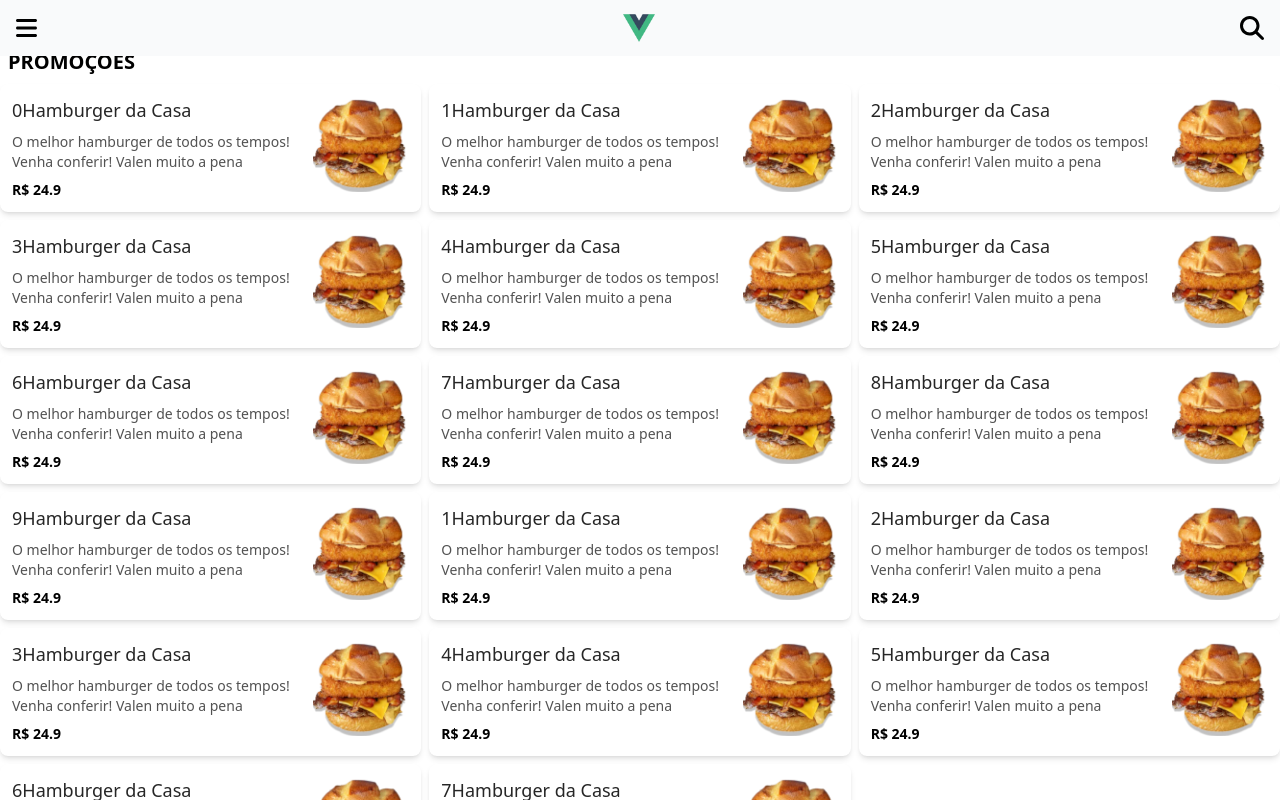
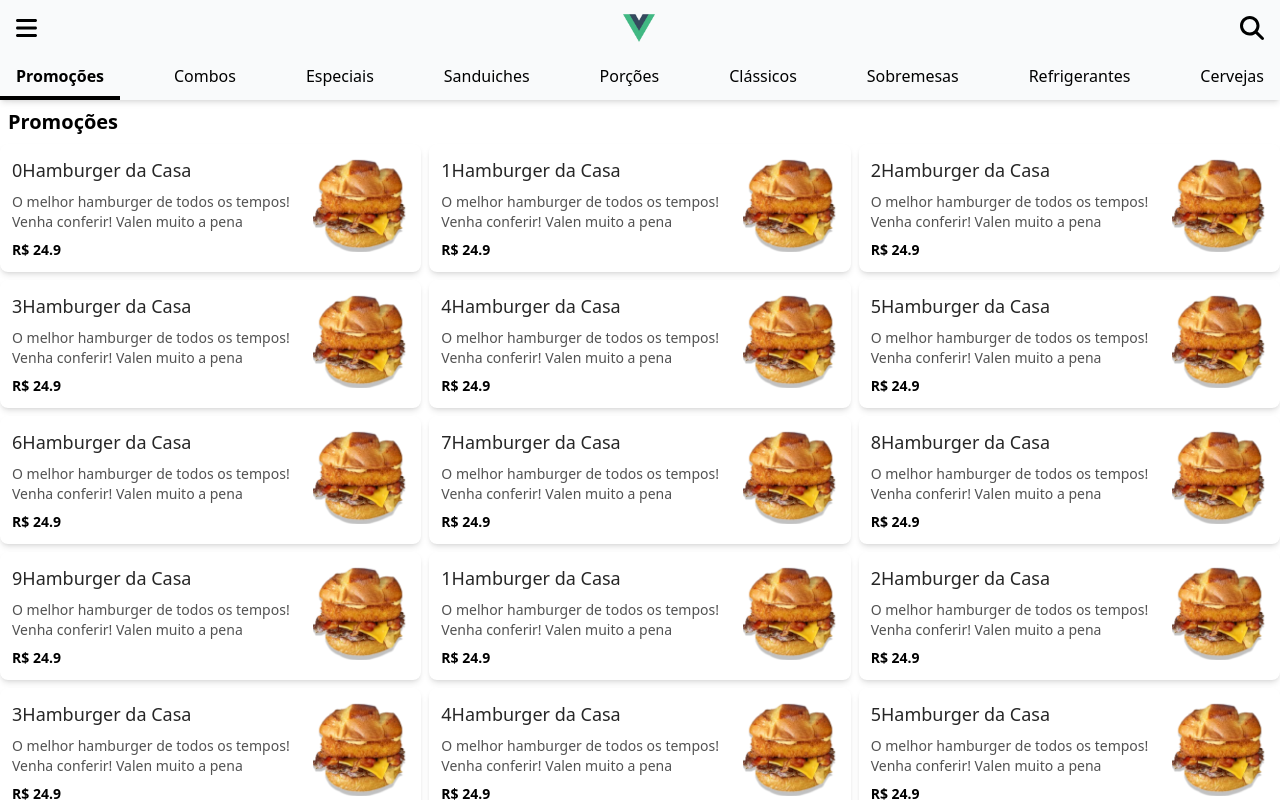
Before and after one commit to evandrofriedri/frontend-web, a Vue app: page / in a window 1280 px wide. Shown: the top 800 px of the page. Built offline with nearby package versions, Linux system fonts and the light colour scheme.

Commit message:
Melhorado menu sticky e sua animacao

```diff
--- a/src/components/CardItem.vue
+++ b/src/components/CardItem.vue
@@ -64,7 +64,7 @@ function openModal() {
 
 </script>
 
-<style>
+<style scoped>
 .modal-enter-active,
 .modal-leave-active {
   transition: all 0.3s ease;
--- a/src/components/MenuBar.vue
+++ b/src/components/MenuBar.vue
@@ -10,7 +10,7 @@
       <MenuButton id="search-button" icon="fa-solid fa-magnifying-glass" />
     </div>
     <Transition name="slide">
-      <div v-if="isOpenMenu" ref="blur" class="fixed p-2 top-0 w-[270px] left-0 h-screen z-50 bg-gray-700 flex-col shadow-md text-white transition-all duration-500">
+      <div v-if="isOpenMenu" ref="blur" class="fixed p-2 top-0 w-[270px] left-0 h-screen z-50 bg-gray-700 flex-col shadow-md text-white">
         <MenuItemBar icon="fa-solid fa-circle-user" label="Entre ou Cadastre-se" route="/login" />
         <MenuSeparator />
         <MenuItemBar v-if="admin" icon="fa-solid fa-users-gear" label="Gerenciar Contas" route="/userAdmin" />
--- a/src/components/MenuButton.vue
+++ b/src/components/MenuButton.vue
@@ -1,5 +1,5 @@
 <template>
-  <div class="cursor-pointer p-2 hover:bg-gray-200 hover:rounded-xl">
+  <div class="cursor-pointer p-2 hover:bg-gray-200 hover:rounded-xl duration-300">
     <button :id="id" type="button">
       <font-awesome-icon :icon="icon" size="xl" />
     </button>
--- a/src/components/MenuItemSticky.vue
+++ b/src/components/MenuItemSticky.vue
@@ -1,14 +1,12 @@
 <template>
-  <li class="px-4 py-3">
-    <a :href="props.link">
-      {{ props.title }}
-    </a>
-  </li>
+  <a class="px-4 py-2 border-b-4 border-b-transparent duration-300" :href="props.href">
+    {{ props.title }}
+  </a>
 </template>
 
 <script setup>
 const props = defineProps({
-  link: {
+  href: {
     type: String,
     default: '',
   },
--- a/src/components/SectionTitle.vue
+++ b/src/components/SectionTitle.vue
@@ -1,14 +1,10 @@
 <template>
-  <h2 :id="props.id" class="pt-12 pb-2 px-2 text-xl font-semibold">
+  <h2 class="pt-16 pb-2 px-2 text-xl font-semibold">
     {{ props.title }}
   </h2>
 </template>
 <script setup>
 const props = defineProps({
-  id: {
-    type: String,
-    default: '',
-  },
   title: {
     type: String,
     default: '',
--- a/src/router/index.js
+++ b/src/router/index.js
@@ -21,6 +21,12 @@ const routes = [
     path: '/create-account',
     name: 'CreateAccount',
     component: lazyLoad('create-account/CreateAccountView'),
+    meta: { layout: 'empty-layout' },
+  },
+  {
+    path: '/about',
+    name: 'About',
+    component: lazyLoad('AboutView'),
     meta: { layout: 'empty-layout' },
   },
   {
--- a/src/views/HomeView.vue
+++ b/src/views/HomeView.vue
@@ -1,22 +1,11 @@
 <template>
-  <ul class="sticky flex items-center overflow-x-auto bg-gray-50 justify-between xl:hidden top-14 z-0 shadow-md">
-    <!-- futuramente tera um for aqui... -->
-    <MenuItemSticky title="Promoções" link="#promocoes" />
-    <MenuItemSticky title="Combos" link="#combos" />
-    <MenuItemSticky title="Especiais" link="#especiais" />
-    <MenuItemSticky title="Sanduiches" link="#sanduiches" />
-    <MenuItemSticky title="Porções" link="#porcoes" />
-    <MenuItemSticky title="Clássicos" link="#classicos" />
-    <MenuItemSticky title="Sobremesas" link="#sobremesas" />
-    <MenuItemSticky title="Refrigerantes" link="#refrigerantes" />
-    <MenuItemSticky title="Cervejas" link="#cervejas" />
-  </ul>
+  <div id="sticky" class="sticky flex items-center overflow-x-auto bg-gray-50 justify-between top-14 z-0 shadow-md">
+    <MenuItemSticky v-for="(header) in headers" :key="header.id" :href="`#${header.id}`" :title="header.title" :class="{ active: header.id == currentSection }" />
+  </div>
   <div class="container mx-auto">
-    <div>
-      <SectionTitle id="promocoes" title="PROMOÇÕES" />
-    </div>
+    <section v-for="(header) in headers" :key="header.id">
+      <SectionTitle :id="header.id" :title="header.title" />
       <div class="grid md:grid-cols-2 lg:grid-cols-3 gap-2">
-      <!-- futuramente tera um for aqui... -->
         <CardItem title="0Hamburger da Casa" description="O melhor hamburger de todos os tempos! Venha conferir! Valen muito a pena" :price="24.90" />
         <CardItem title="1Hamburger da Casa" description="O melhor hamburger de todos os tempos! Venha conferir! Valen muito a pena" :price="24.90" />
         <CardItem title="2Hamburger da Casa" description="O melhor hamburger de todos os tempos! Venha conferir! Valen muito a pena" :price="24.90" />
@@ -35,76 +24,82 @@
         <CardItem title="6Hamburger da Casa" description="O melhor hamburger de todos os tempos! Venha conferir! Valen muito a pena" :price="24.90" />
         <CardItem title="7Hamburger da Casa" description="O melhor hamburger de todos os tempos! Venha conferir! Valen muito a pena" :price="24.90" />
       </div>
-    <div>
-      <SectionTitle id="combos" title="COMBOS" />
-    </div>
-    <div class="grid md:grid-cols-2 lg:grid-cols-3 gap-2">
-      <!-- futuramente tera um for aqui... -->
-      <CardItem title="0Hamburger da Casa" description="O melhor hamburger de todos os tempos! Venha conferir! Valen muito a pena" :price="24.90" />
-      <CardItem title="1Hamburger da Casa" description="O melhor hamburger de todos os tempos! Venha conferir! Valen muito a pena" :price="24.90" />
-      <CardItem title="2Hamburger da Casa" description="O melhor hamburger de todos os tempos! Venha conferir! Valen muito a pena" :price="24.90" />
-      <CardItem title="3Hamburger da Casa" description="O melhor hamburger de todos os tempos! Venha conferir! Valen muito a pena" :price="24.90" />
-      <CardItem title="4Hamburger da Casa" description="O melhor hamburger de todos os tempos! Venha conferir! Valen muito a pena" :price="24.90" />
-      <CardItem title="5Hamburger da Casa" description="O melhor hamburger de todos os tempos! Venha conferir! Valen muito a pena" :price="24.90" />
-      <CardItem title="6Hamburger da Casa" description="O melhor hamburger de todos os tempos! Venha conferir! Valen muito a pena" :price="24.90" />
-      <CardItem title="7Hamburger da Casa" description="O melhor hamburger de todos os tempos! Venha conferir! Valen muito a pena" :price="24.90" />
-      <CardItem title="8Hamburger da Casa" description="O melhor hamburger de todos os tempos! Venha conferir! Valen muito a pena" :price="24.90" />
-      <CardItem title="9Hamburger da Casa" description="O melhor hamburger de todos os tempos! Venha conferir! Valen muito a pena" :price="24.90" />
-      <CardItem title="1Hamburger da Casa" description="O melhor hamburger de todos os tempos! Venha conferir! Valen muito a pena" :price="24.90" />
-      <CardItem title="2Hamburger da Casa" description="O melhor hamburger de todos os tempos! Venha conferir! Valen muito a pena" :price="24.90" />
-      <CardItem title="3Hamburger da Casa" description="O melhor hamburger de todos os tempos! Venha conferir! Valen muito a pena" :price="24.90" />
-      <CardItem title="4Hamburger da Casa" description="O melhor hamburger de todos os tempos! Venha conferir! Valen muito a pena" :price="24.90" />
-      <CardItem title="5Hamburger da Casa" description="O melhor hamburger de todos os tempos! Venha conferir! Valen muito a pena" :price="24.90" />
-      <CardItem title="6Hamburger da Casa" description="O melhor hamburger de todos os tempos! Venha conferir! Valen muito a pena" :price="24.90" />
-      <CardItem title="7Hamburger da Casa" description="O melhor hamburger de todos os tempos! Venha conferir! Valen muito a pena" :price="24.90" />
-    </div>
-    <div>
-      <SectionTitle id="especiais" title="ESPECIAIS" />
-    </div>
-    <div class="grid md:grid-cols-2 lg:grid-cols-3 gap-2">
-      <!-- futuramente tera um for aqui... -->
-      <CardItem title="0Hamburger da Casa" description="O melhor hamburger de todos os tempos! Venha conferir! Valen muito a pena" :price="24.90" />
-      <CardItem title="1Hamburger da Casa" description="O melhor hamburger de todos os tempos! Venha conferir! Valen muito a pena" :price="24.90" />
-      <CardItem title="2Hamburger da Casa" description="O melhor hamburger de todos os tempos! Venha conferir! Valen muito a pena" :price="24.90" />
-      <CardItem title="3Hamburger da Casa" description="O melhor hamburger de todos os tempos! Venha conferir! Valen muito a pena" :price="24.90" />
-      <CardItem title="4Hamburger da Casa" description="O melhor hamburger de todos os tempos! Venha conferir! Valen muito a pena" :price="24.90" />
-      <CardItem title="5Hamburger da Casa" description="O melhor hamburger de todos os tempos! Venha conferir! Valen muito a pena" :price="24.90" />
-      <CardItem title="6Hamburger da Casa" description="O melhor hamburger de todos os tempos! Venha conferir! Valen muito a pena" :price="24.90" />
-      <CardItem title="7Hamburger da Casa" description="O melhor hamburger de todos os tempos! Venha conferir! Valen muito a pena" :price="24.90" />
-      <CardItem title="8Hamburger da Casa" description="O melhor hamburger de todos os tempos! Venha conferir! Valen muito a pena" :price="24.90" />
-      <CardItem title="9Hamburger da Casa" description="O melhor hamburger de todos os tempos! Venha conferir! Valen muito a pena" :price="24.90" />
-      <CardItem title="1Hamburger da Casa" description="O melhor hamburger de todos os tempos! Venha conferir! Valen muito a pena" :price="24.90" />
-      <CardItem title="2Hamburger da Casa" description="O melhor hamburger de todos os tempos! Venha conferir! Valen muito a pena" :price="24.90" />
-      <CardItem title="3Hamburger da Casa" description="O melhor hamburger de todos os tempos! Venha conferir! Valen muito a pena" :price="24.90" />
-      <CardItem title="4Hamburger da Casa" description="O melhor hamburger de todos os tempos! Venha conferir! Valen muito a pena" :price="24.90" />
-      <CardItem title="5Hamburger da Casa" description="O melhor hamburger de todos os tempos! Venha conferir! Valen muito a pena" :price="24.90" />
-      <CardItem title="6Hamburger da Casa" description="O melhor hamburger de todos os tempos! Venha conferir! Valen muito a pena" :price="24.90" />
-      <CardItem title="7Hamburger da Casa" description="O melhor hamburger de todos os tempos! Venha conferir! Valen muito a pena" :price="24.90" />
-    </div>
-    <div>
-      <SectionTitle id="sanduiches" title="SANDUICHES" />
-    </div>
-    <div>
-      <SectionTitle id="porcoes" title="PORÇÕES" />
-    </div>
-    <div>
-      <SectionTitle id="classicos" title="CLÁSSICOS" />
-    </div>
-    <div>
-      <SectionTitle id="sobremesas" title="SOBREMESAS" />
-    </div>
-    <div>
-      <SectionTitle id="refrigerantes" title="REFRIGERANTES" />
-    </div>
-    <div>
-      <SectionTitle id="cervejas" title="CERVEJAS" />
-    </div>
+    </section>
   </div>
 </template>
 
 <script setup>
+import { ref, onMounted } from 'vue';
 import MenuItemSticky from '../components/MenuItemSticky.vue';
 import CardItem from '../components/CardItem.vue';
 import SectionTitle from '../components/SectionTitle.vue';
 
+const currentSection = ref('');
+
+onMounted(() => {
+  const observer = new IntersectionObserver(
+    (entries) => {
+      entries.forEach((entry) => {
+        if (entry.intersectionRatio > 0) {
+          currentSection.value = entry.target.getAttribute('id');
+        // document.querySelector('#sticky').scrollLeft = 100;
+        }
+      });
+    },
+    {
+      rootMargin: '0px 0px -90% 0px',
+    },
+  );
+  document.querySelectorAll('h2').forEach((section) => {
+    observer.observe(section);
+  });
+});
+
+const headers = [
+  {
+    id: 'promocoes',
+    title: 'Promoções',
+    // products: []
+  },
+  {
+    id: 'combos',
+    title: 'Combos',
+  },
+  {
+    id: 'especiais',
+    title: 'Especiais',
+  },
+  {
+    id: 'sanduiches',
+    title: 'Sanduiches',
+  },
+  {
+    id: 'porcoes',
+    title: 'Porções',
+  },
+  {
+    id: 'classicos',
+    title: 'Clássicos',
+  },
+  {
+    id: 'sobremesas',
+    title: 'Sobremesas',
+  },
+  {
+    id: 'refrigerantes',
+    title: 'Refrigerantes',
+  },
+  {
+    id: 'cervejas',
+    title: 'Cervejas',
+  },
+];
+
 </script>
+
+<style scoped>
+a.active {
+  font-weight: bold;
+  border-color: black;
+}
+</style>
```
Lines whose indentation alone changed are shown as unchanged.
